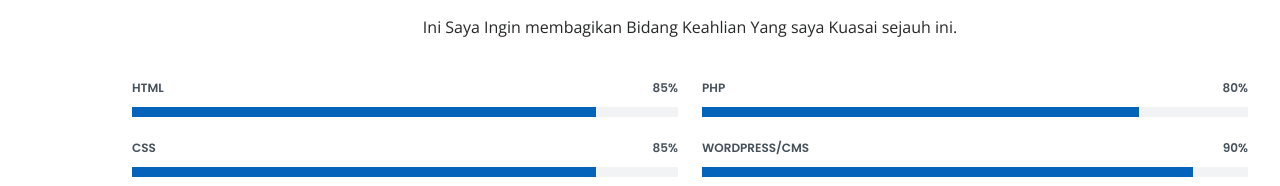
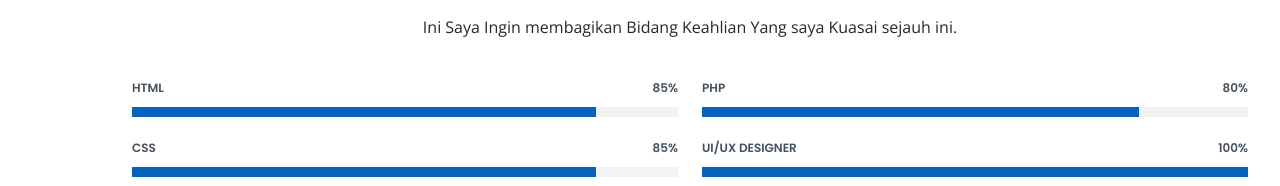
Before and after one commit to salskuye/SalskuyePortfolio, a plain HTML site: page index.html in a window 1280 px wide. Shown: the part 1920-2106 px from the top of the page. Drawn offline with nearby package versions, Linux system fonts and the light colour scheme.

Commit message:
UI/UX Update

```diff
--- a/index.html
+++ b/index.html
@@ -214,9 +214,9 @@
             </div>
 
             <div class="progress">
-              <span class="skill">WordPress/CMS <i class="val">90%</i></span>
+              <span class="skill">UI/UX Designer <i class="val">100%</i></span>
               <div class="progress-bar-wrap">
-                <div class="progress-bar" role="progressbar" aria-valuenow="90" aria-valuemin="0" aria-valuemax="100"></div>
+                <div class="progress-bar" role="progressbar" aria-valuenow="100" aria-valuemin="0" aria-valuemax="100"></div>
               </div>
             </div>
 
```
